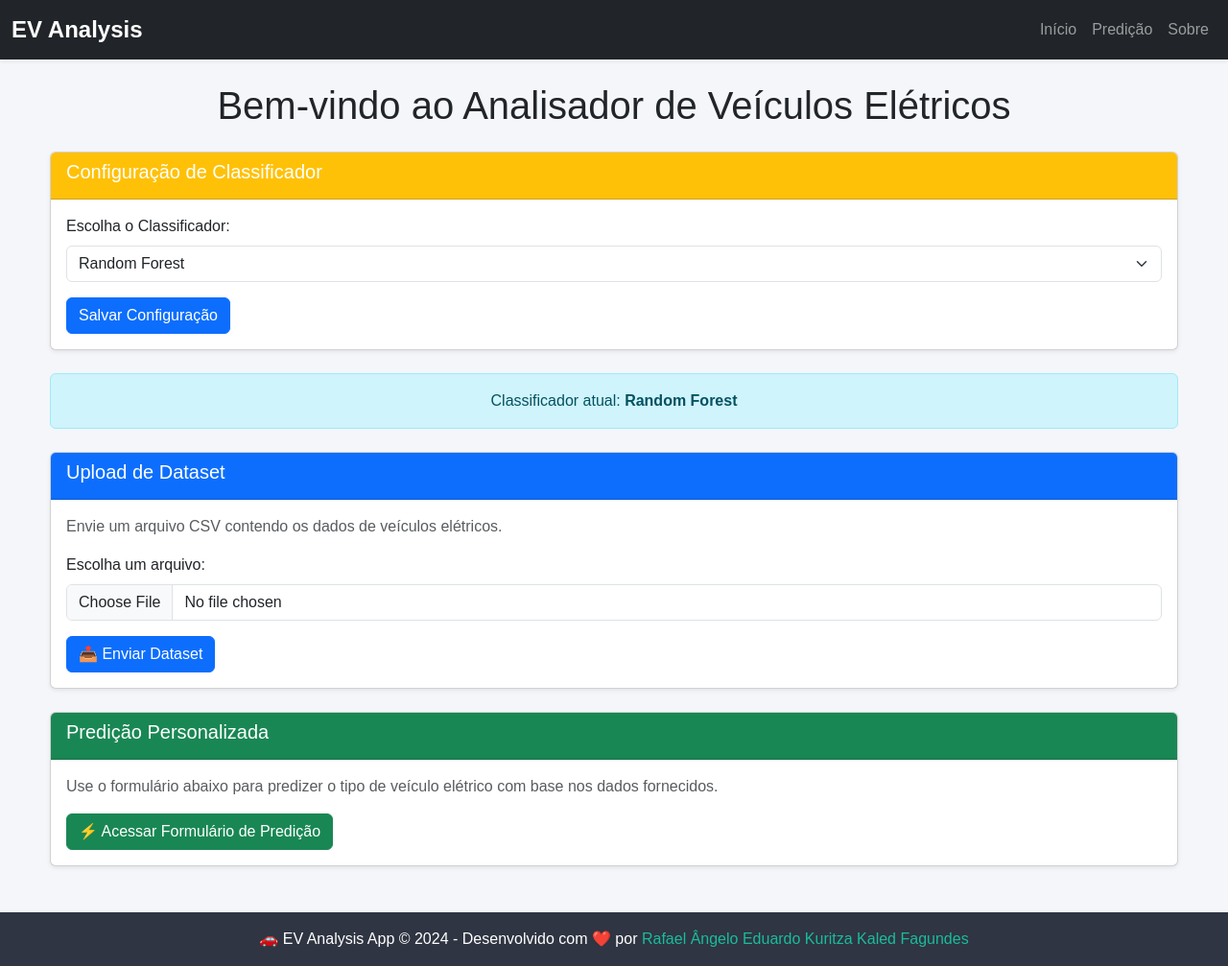
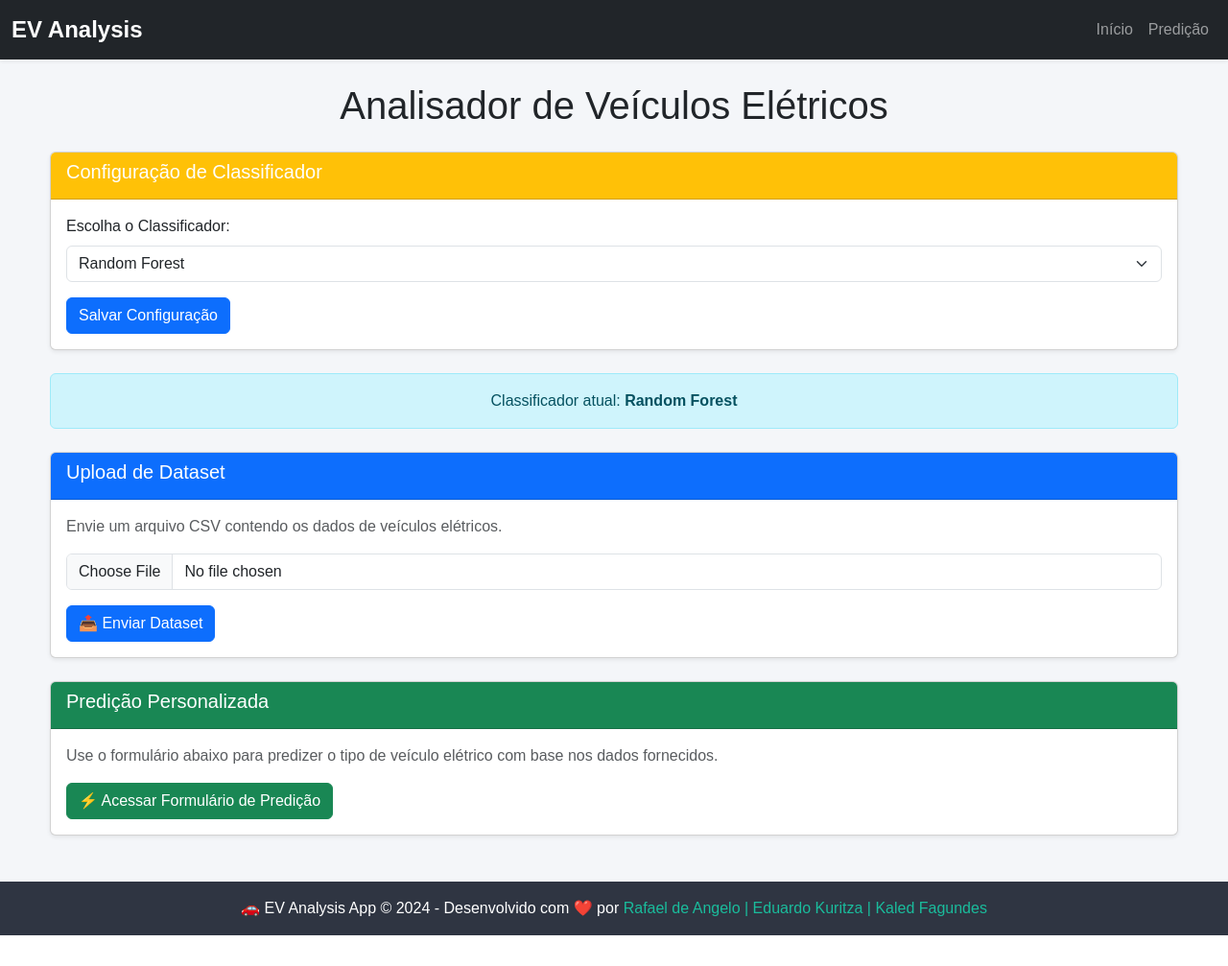
Before and after one commit to rafael-deangelo/ev-analysis-app, a Flask app: page / in a window 1280 px wide. Shown: the whole page at 96% size. After the commit the page ends 975 px from the top, so only its background shows below. Run offline with Flask 3, Linux system fonts and the light colour scheme.

Commit message:
corrections

```diff
--- a/templates/base.html
+++ b/templates/base.html
@@ -44,9 +44,6 @@
                     <li class="nav-item">
                         <a class="nav-link" href="{{ url_for('predict') }}">Predição</a>
                     </li>
-                    <li class="nav-item">
-                        <a class="nav-link" href="#about">Sobre</a>
-                    </li>
                 </ul>
             </div>
         </div>
--- a/templates/index.html
+++ b/templates/index.html
@@ -46,9 +46,6 @@
                     <li class="nav-item">
                         <a class="nav-link" href="{{ url_for('predict') }}">Predição</a>
                     </li>
-                    <li class="nav-item">
-                        <a class="nav-link" href="#about">Sobre</a>
-                    </li>
                 </ul>
             </div>
         </div>
@@ -58,7 +55,7 @@
     <div class="container mt-4">
         <!-- Título -->
         <div class="text-center">
-            <h1 class="mb-4">Bem-vindo ao Analisador de Veículos Elétricos</h1>
+            <h1 class="mb-4">Analisador de Veículos Elétricos</h1>
         </div>
 
         <!-- Configuração de Classificador -->
@@ -93,7 +90,6 @@
                 <p class="text-muted">Envie um arquivo CSV contendo os dados de veículos elétricos.</p>
                 <form method="POST" enctype="multipart/form-data">
                     <div class="mb-3">
-                        <label for="file" class="form-label">Escolha um arquivo:</label>
                         <input type="file" name="file" id="file" class="form-control" required>
                     </div>
                     <button type="submit" class="btn btn-primary">📤 Enviar Dataset</button>
@@ -126,7 +122,7 @@
 
     <!-- Rodapé -->
     <footer class="text-center py-3 mt-5">
-        <p class="mb-0">🚗 EV Analysis App &copy; 2024 - Desenvolvido com ❤️ por <a href="#">Rafael Ângelo</a> <a href="#">Eduardo Kuritza</a> <a href="#">Kaled Fagundes</a></p>
+        <p class="mb-0">🚗 EV Analysis App &copy; 2024 - Desenvolvido com ❤️ por <a href="#">Rafael de Angelo | </a> <a href="#">Eduardo Kuritza | </a> <a href="#">Kaled Fagundes</a></p>
     </footer>
 
     <!-- Bootstrap JS -->
```
Also changed, not shown: templates/handle_nulls.html (+13 -3 lines), templates/results.html (+14 -12 lines), static/vehicle_types.png, 5 other files.
